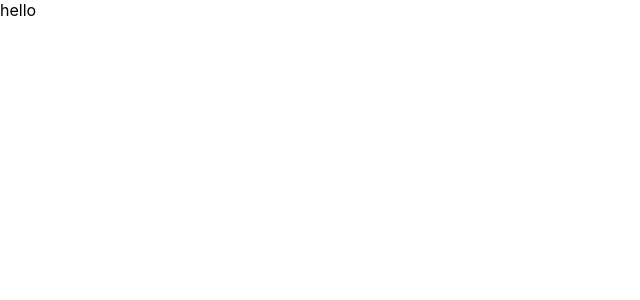
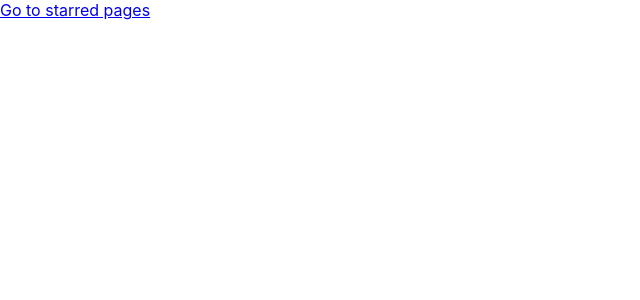
Before and after one commit to kumar-Abhishek2407/box-office-app, a React (Create React App) app: page / in a window 1280 px wide. Shown: the top 300 px of the page, without its empty margins (0-640 px from the left). Built offline with nearby package versions, Linux system fonts and the light colour scheme.

Commit message:
installed react-router-dom

```diff
--- a/package.json
+++ b/package.json
@@ -5,6 +5,7 @@
   "dependencies": {
     "react": "^18.2.0",
     "react-dom": "^18.2.0",
+    "react-router-dom": "^6.11.2",
     "react-scripts": "5.0.1",
     "web-vitals": "^2.1.4",
     "workbox-background-sync": "^6.6.0",
--- a/src/App.jsx
+++ b/src/App.jsx
@@ -1,8 +1,28 @@
+import { BrowserRouter, Routes, Route } from "react-router-dom";
+import Home from "./pages/Home";
+import Starred from "./pages/Starred";
 function App() {
   return (
-    <div>
-      <div>hello</div>
-    </div>
+    <BrowserRouter>
+      <Routes>
+        <Route path="/" element={<Home />} />
+        <Route path="/starred" element={<Starred />} />
+        <Route path="*" element={<div>Not Found</div>} />
+        {/* <Route path="/" element={<App />}>
+          <Route index element={<Home />} />
+          <Route path="teams" element={<Teams />}>
+            <Route path=":teamId" element={<Team />} />
+            <Route path="new" element={<NewTeamForm />} />
+            <Route index element={<LeagueStandings />} />
+          </Route>
+        </Route>
+        <Route element={<PageLayout />}>
+          <Route path="/privacy" element={<Privacy />} />
+          <Route path="/tos" element={<Tos />} />
+        </Route>
+        <Route path="contact-us" element={<Contact />} /> */}
+      </Routes>
+    </BrowserRouter>
   );
 }
 
--- /dev/null
+++ b/src/pages/Home.jsx
@@ -0,0 +1,11 @@
+import { Link } from "react-router-dom";
+
+const Home = () => {
+  return (
+    <div>
+      <Link to="/starred">Go to starred pages</Link>
+    </div>
+  );
+};
+
+export default Home;
--- /dev/null
+++ b/src/pages/Starred.jsx
@@ -0,0 +1,5 @@
+const Starred = () => {
+  return <div>starred</div>;
+};
+
+export default Starred;
```
Also changed, not shown: 1 other file (tests, documents, lock files or other folders).
